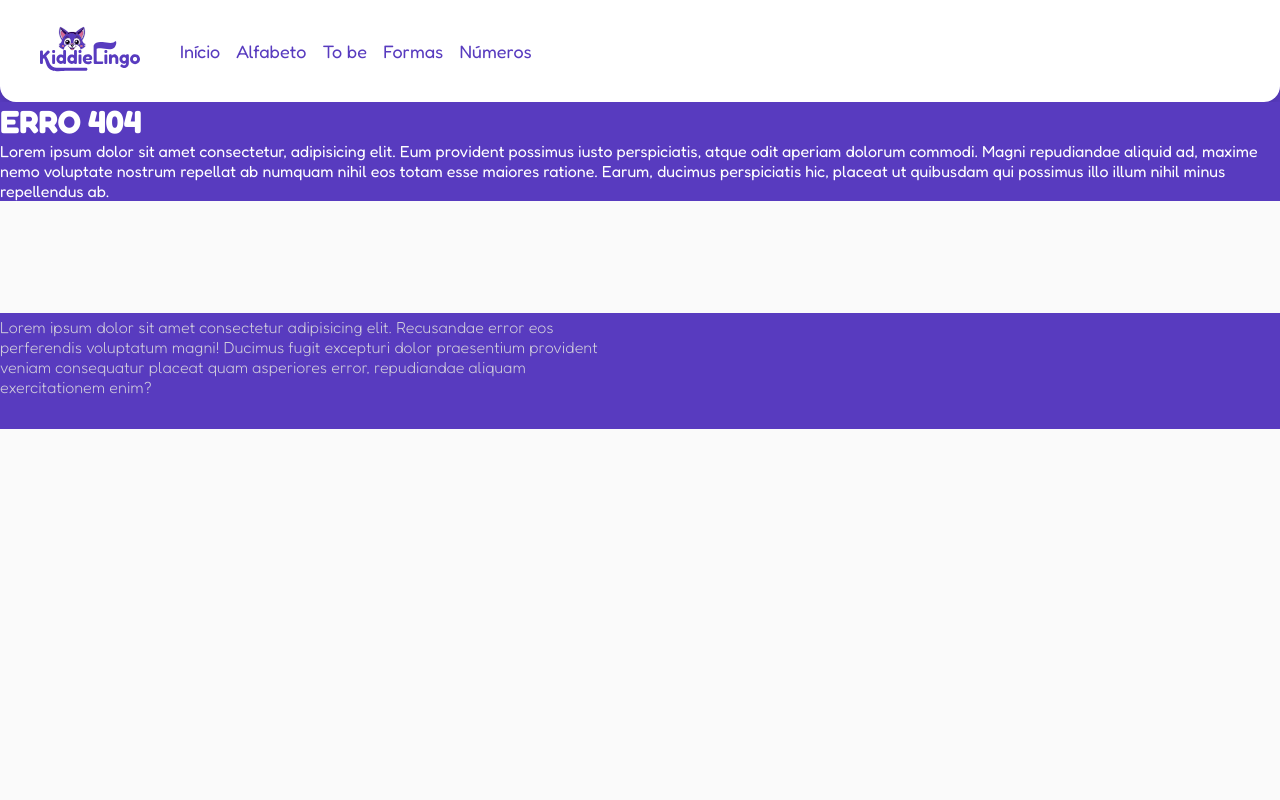
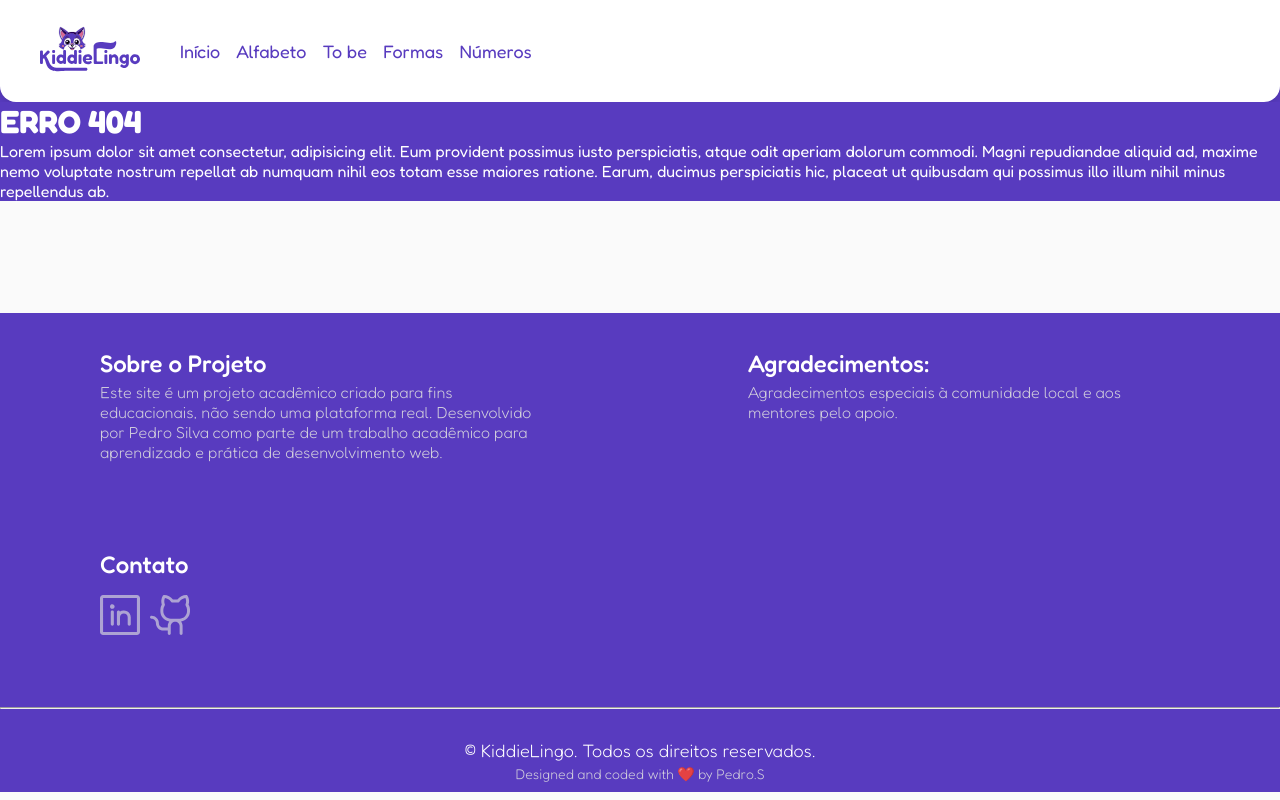
Before and after one commit to silvapedrodev/kiddieLingo, a plain HTML site: page index.html in a window 1280 px wide. Drawn offline with Linux system fonts and the light colour scheme.

Commit message:
add footer

```diff
--- a/index.html
+++ b/index.html
@@ -42,7 +42,24 @@
 		</main>
 
 		<footer>
-			<p>Lorem ipsum dolor sit amet consectetur adipisicing elit. Recusandae error eos perferendis voluptatum magni! Ducimus fugit excepturi dolor praesentium provident veniam consequatur placeat quam asperiores error, repudiandae aliquam exercitationem enim?</p>
+			<div class="about">
+				<h2>Sobre o Projeto</h2>
+				<p>Este site é um projeto acadêmico criado para fins educacionais, não sendo uma plataforma real. Desenvolvido por Pedro Silva como parte de um trabalho acadêmico para aprendizado e prática de desenvolvimento web.</p>
+			</div>
+			<div class="thanks">
+				<h2>Agradecimentos:</h2>
+				<p>Agradecimentos especiais à comunidade local e aos mentores pelo apoio.</p>
+			</div>
+			<div class="contact">
+				<h2>Contato</h2>
+				<a class="link-active" href="https://www.linkedin.com/in/py-pedrosilva" target="_blank"><img src="src/public/img/linkedin-icon.svg" alt="Ícone do LinkedIn"></a>
+				<a class="link-active" href="https://github.com/silvapedrodev" target="_blank"><img src="src/public/img/github-icon.svg" alt="Ícone do Github"></a>
+			</div>
+			<hr>
+			<div class="copyright">
+				<p>&copy; <span id="currentYear"></span> KiddieLingo. Todos os direitos reservados.</p>
+				<p>Designed and coded with ❤️ by Pedro.S</p>
+			</div>
 		</footer>
 	</div>
 
```
